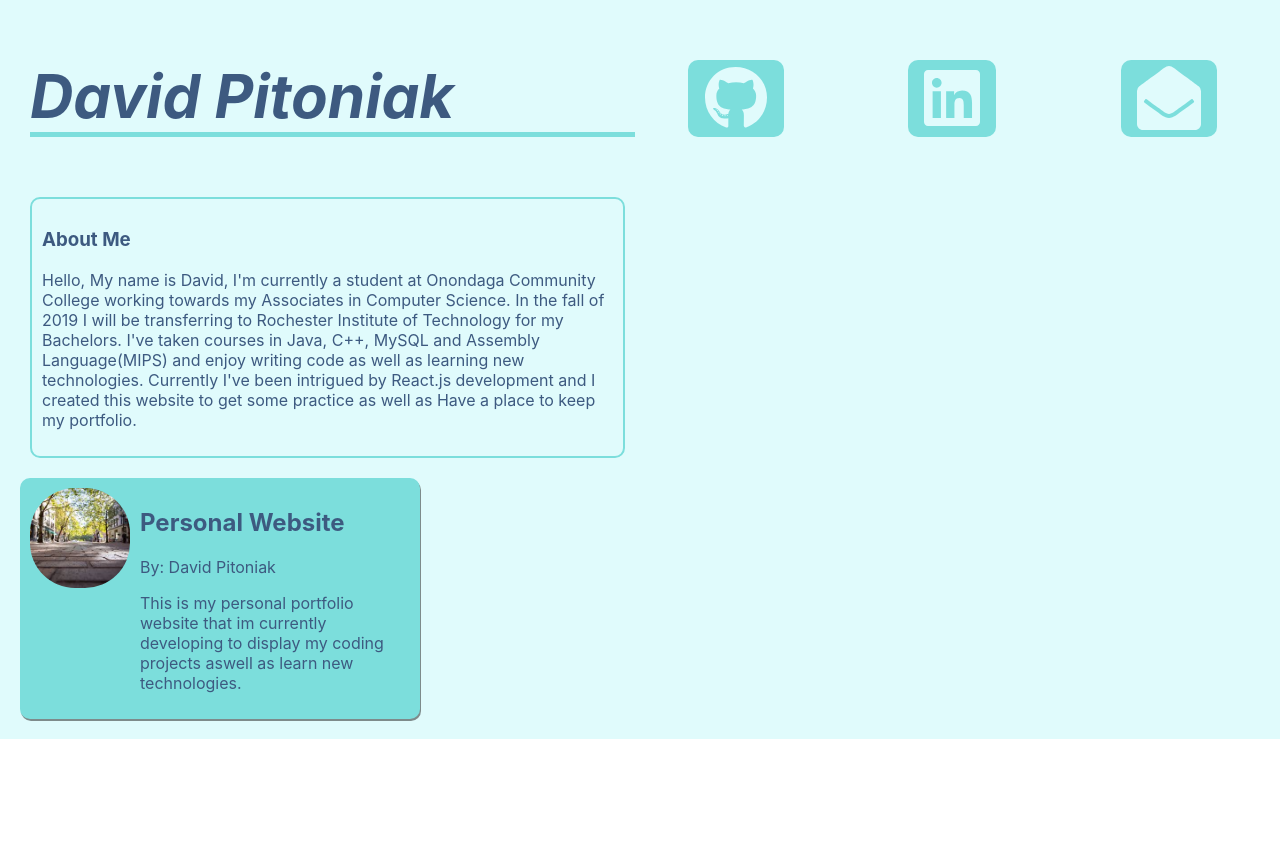
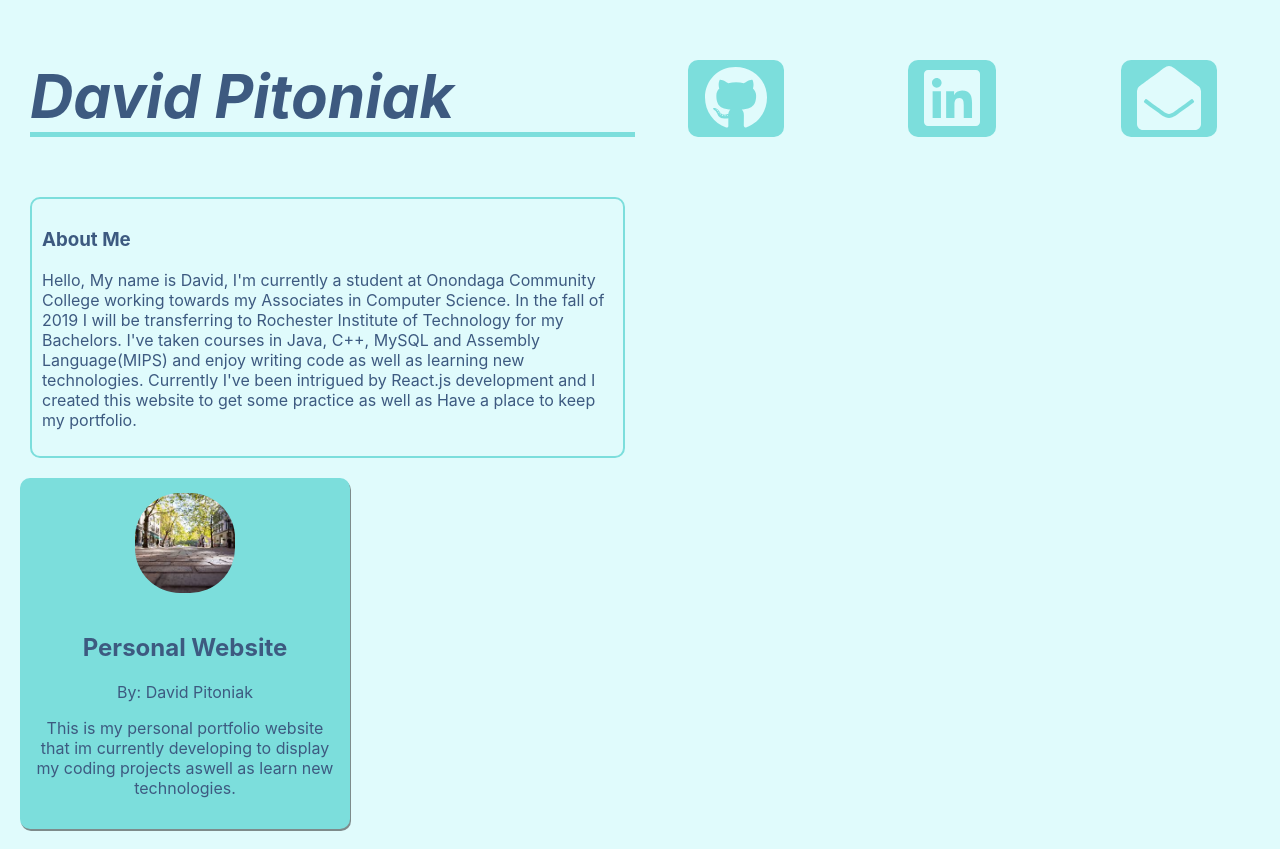
Before and after one commit to pitoniak32/ReactPortfolioSite, a React (Create React App) app: page / in a window 1280 px wide. Before the commit the page ends 800 px from the top, so only its background shows below. Built offline with nearby package versions, Linux system fonts and the light colour scheme.

Commit message:
Changed the format for CSS grid on ShowCaseElements.

```diff
--- a/src/ShowCase/ShowCase.css
+++ b/src/ShowCase/ShowCase.css
@@ -7,8 +7,8 @@
     --color-6: rgb(126, 139, 139);
 }
 
-.show-case{
+.show-case {
     display: grid;
-    grid-template-columns: repeat(auto-fit, minmax(350px, 400px));
+    grid-template-columns: repeat(auto-fit, minmax(100px, 330px));
     grid-gap: 10px;
 }
--- a/src/ShowCase/ShowCaseElement/ShowCaseElement.css
+++ b/src/ShowCase/ShowCaseElement/ShowCaseElement.css
@@ -7,13 +7,14 @@
 
 .sc-element {
     display: grid;
-    padding: 5px;
-    grid-template-columns: 100px 1fr;
+    padding: 10px;
+    grid-template-columns: auto;
     grid-gap: 10px;
     border-radius: 10px;
     background: var(--color-2);
     box-shadow: 1px 2px var(--color-6);
-    text-align: left;
+    /*text-align: left;*/
+    align-content: center;
 }
 
 .repo-link {
@@ -30,7 +31,11 @@
 }
 
 .sc-image{
-    width: 100%;
+    width: 100px;
+    height: 100px;
     border-radius: 50px;
     padding: 5px;
+    display: block;
+    margin-left: auto;
+    margin-right: auto;
 }
```
